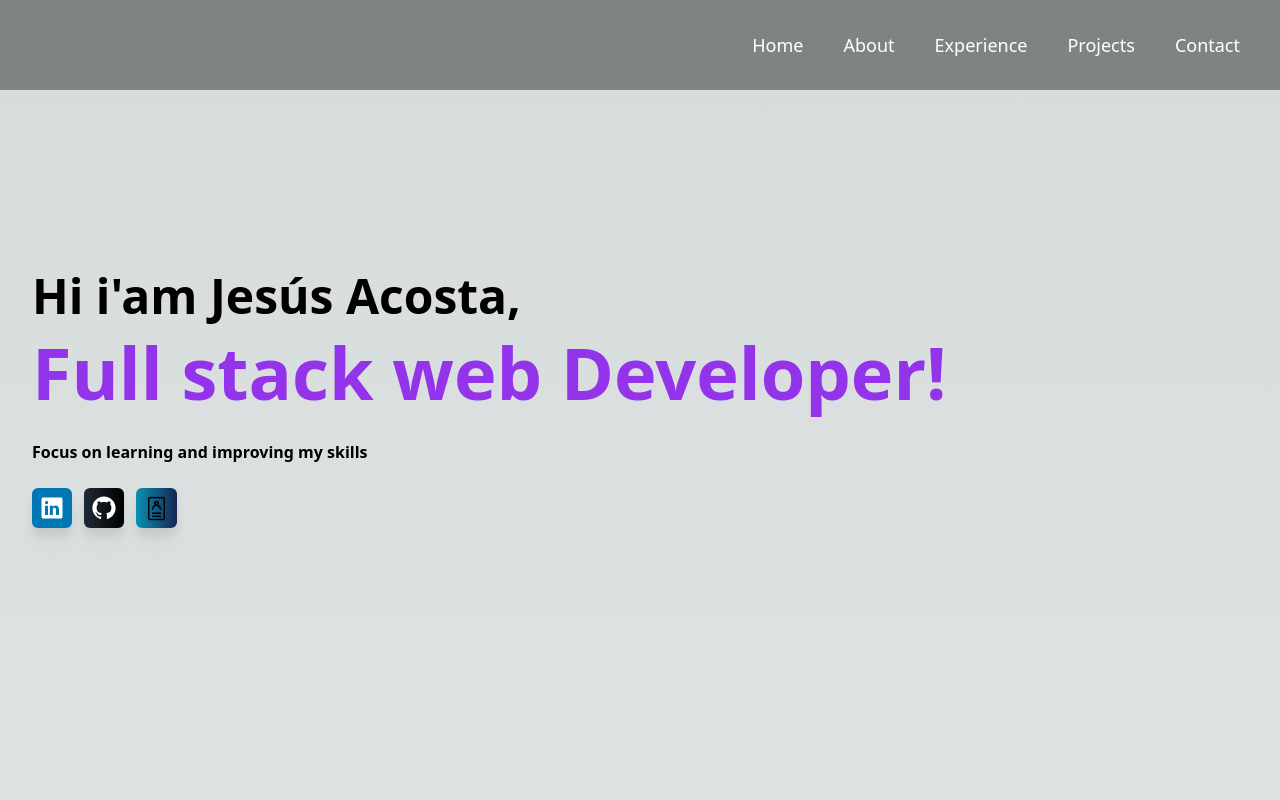
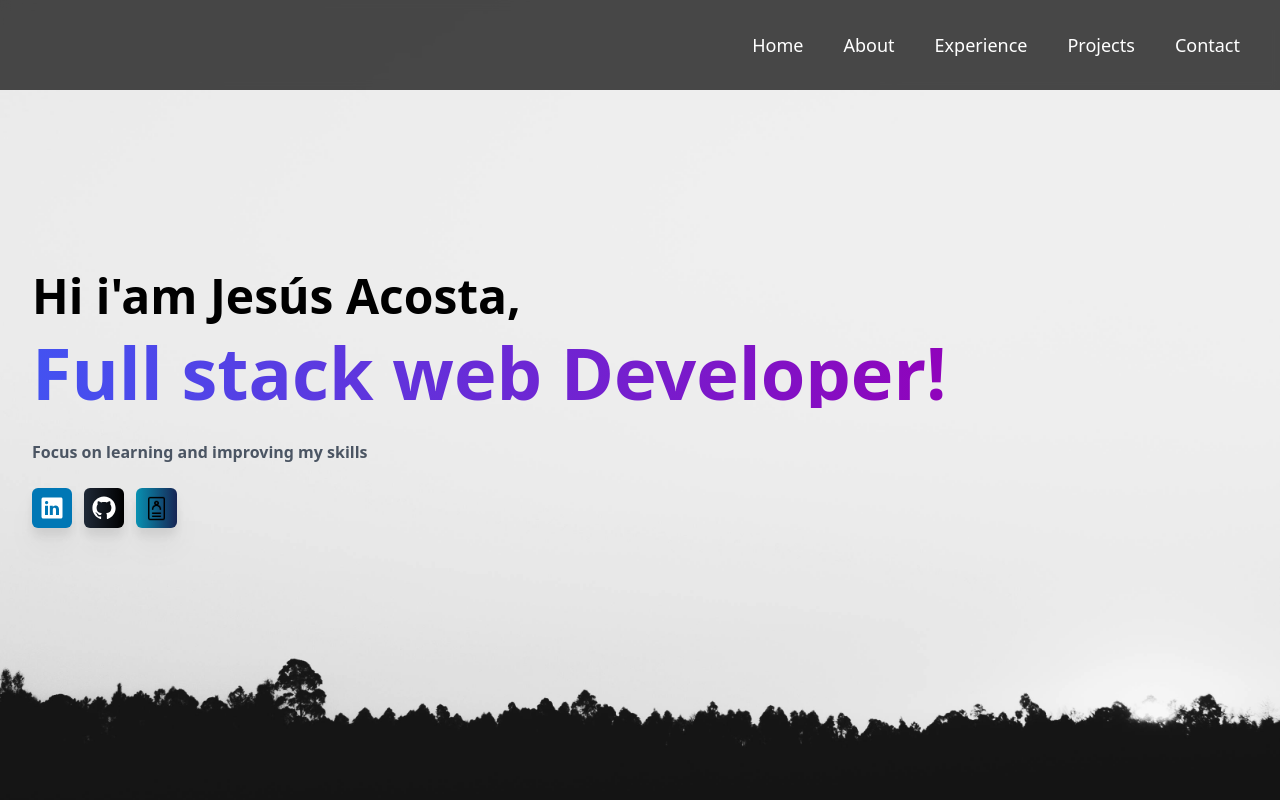
Before and after one commit to Jessuss0/Portfolio-JesusAcosta, a Next.js app in the folder portfolio-jesusacosta/: page / in a window 1280 px wide. Shown: the top 800 px of the page. Built offline with nearby package versions, Linux system fonts and the light colour scheme.

Commit message:
nuevo fondo al home y fix colores

```diff
--- a/portfolio-jesusacosta/src/components/home/home.jsx
+++ b/portfolio-jesusacosta/src/components/home/home.jsx
@@ -6,11 +6,15 @@ export default function Home() {
   return (
     <div className="min-h-screen flex flex-col justify-center items-start p-8">
       <div>
-          <h2 className="text-5xl mb-4 font-black">Hi i'am Jesús Acosta,</h2>
-          <h2 className="text-7xl text-purple-600 mb-8 font-black">
+        <h2 className="text-5xl mb-4 font-black text-black">
+          Hi i'am Jesús Acosta,
+        </h2>
+        <h2 className="text-7xl text-purple-600 text mb-8 font-black text-transparent bg-clip-text bg-gradient-to-r from-[#4352f1] to-[#9003bb]">
           Full stack web Developer!
         </h2>
-          <p className="mb-6 font-black">Focus on learning and improving my skills</p>
+        <p className="mb-6 font-black text-gray-400 sm:text-gray-600">
+          Focus on learning and improving my skills
+        </p>
       </div>
       <div className="flex space-x-3">
         <Link href={"https://www.linkedin.com/in/jesus-acosta-42647a26a/"}>
@@ -30,7 +34,7 @@ export default function Home() {
             >
               <path d="M444.17 32H70.28C49.85 32 32 46.7 32 66.89v374.72C32 461.91 49.85 480 70.28 480h373.78c20.54 0 35.94-18.21 35.94-38.39V66.89C480.12 46.7 464.6 32 444.17 32zm-273.3 373.43h-64.18V205.88h64.18zM141 175.54h-.46c-20.54 0-33.84-15.29-33.84-34.43 0-19.49 13.65-34.42 34.65-34.42s33.85 14.82 34.31 34.42c-.01 19.14-13.31 34.43-34.66 34.43zm264.43 229.89h-64.18V296.32c0-26.14-9.34-44-32.56-44-17.74 0-28.24 12-32.91 23.69-1.75 4.2-2.22 9.92-2.22 15.76v113.66h-64.18V205.88h64.18v27.77c9.34-13.3 23.93-32.44 57.88-32.44 42.13 0 74 27.77 74 87.64z"></path>
             </svg>
-              <span class="absolute opacity-0 group-hover:opacity-100 group-hover:text-white group-hover:text-sm group-hover:-translate-y-10 duration-700">
+            <span class="absolute opacity-0 group-hover:opacity-100 group-hover:text-sm group-hover:-translate-y-10 duration-700 sm:text-black">
               Linkedin
             </span>
           </button>
@@ -53,7 +57,7 @@ export default function Home() {
                 clip-rule="evenodd"
               ></path>
             </svg>
-              <span class="absolute opacity-0 group-hover:opacity-100 group-hover:text-white group-hover:text-sm group-hover:-translate-y-10 duration-700">
+            <span class="absolute opacity-0 group-hover:opacity-100 group-hover:text-sm group-hover:-translate-y-10 duration-700  sm:text-black">
               GitHub
             </span>
           </button>
@@ -70,7 +74,7 @@ export default function Home() {
             height={25}
             priority
           />
-            <span class="absolute opacity-0 group-hover:opacity-100 group-hover:text-white group-hover:text-sm group-hover:-translate-y-10 duration-700">
+          <span class="absolute opacity-0 group-hover:opacity-100 group-hover:text-sm group-hover:-translate-y-10 duration-700 sm:text-black">
             CV
           </span>
         </button>
--- a/portfolio-jesusacosta/src/components/navBar/navBar.jsx
+++ b/portfolio-jesusacosta/src/components/navBar/navBar.jsx
@@ -1,5 +1,4 @@
 import { useState, useEffect } from "react";
-import Image from "next/image";
 import Link from "next/link";
 
 export default function NavBar() {
@@ -33,18 +32,24 @@ export default function NavBar() {
     { href: "#About", label: "About" },
     { href: "#Experience", label: "Experience" },
     { href: "#Projects", label: "Projects" },
-    { href: "#Contact", label: "Contact" }
+    { href: "#Contact", label: "Contact" },
   ];
 
   return (
-    <div className={`fixed w-full transition-transform duration-300 ${scrollDirection === "down" ? "-translate-y-full" : "translate-y-0"}`}>
-      <div className="z-40 w-full md:h-[90px] px-10 py-5 font-medium flex justify-between items-center bg-black bg-opacity-40 backdrop-blur-sm">
-        <div>
-
-        </div>
+    <div
+      className={`fixed w-full transition-transform duration-300 ${
+        scrollDirection === "down" ? "-translate-y-full" : "translate-y-0"
+      }`}
+    >
+      <div className="z-40 w-full md:h-[90px] px-10 py-5 font-medium flex justify-between items-center bg-black bg-opacity-70 backdrop-blur-sm">
+        <div></div>
         <div className="flex items-center space-x-10 text-lg text-white">
           {navLinks.map((link, index) => (
-            <Link key={index} href={link.href} className="cursor-pointer hover:underline hover:scale-125">
+            <Link
+              key={index}
+              href={link.href}
+              className="cursor-pointer hover:underline hover:scale-125"
+            >
               {link.label}
             </Link>
           ))}
--- a/portfolio-jesusacosta/src/pages/index.js
+++ b/portfolio-jesusacosta/src/pages/index.js
@@ -11,23 +11,21 @@ const inter = Inter({ subsets: ["latin"] });
 export default function app() {
   return (
     <div>
-      <NavBar />
-      <section id="Home">
-        <Home />
-      </section>
-
+      <div className="relative w-full h-screen bg-cover bg-center flex flex-col bg-custom-bg">
+        <NavBar />
+        <section id="Home">
+          <Home />
+        </section>
+      </div>
       <section id="About">
         <About />
       </section>
-
       <section id="Experience">
         <Experience />
       </section>
-
       <section id="Projects">
         <Proyects />
       </section>
-
       <section id="Contact">
         <Contact />
       </section>
--- a/portfolio-jesusacosta/tailwind.config.js
+++ b/portfolio-jesusacosta/tailwind.config.js
@@ -11,8 +11,8 @@ module.exports = {
         "gradient-radial": "radial-gradient(var(--tw-gradient-stops))",
         "gradient-conic":
           "conic-gradient(from 180deg at 50% 50%, var(--tw-gradient-stops))",
+        "custom-bg": "url('/fondo.jpg')",
       },
-
     },
   },
   plugins: [],
```
Also changed, not shown: portfolio-jesusacosta/public/fondo.jpg (added). Lines whose indentation alone changed are shown as unchanged.
